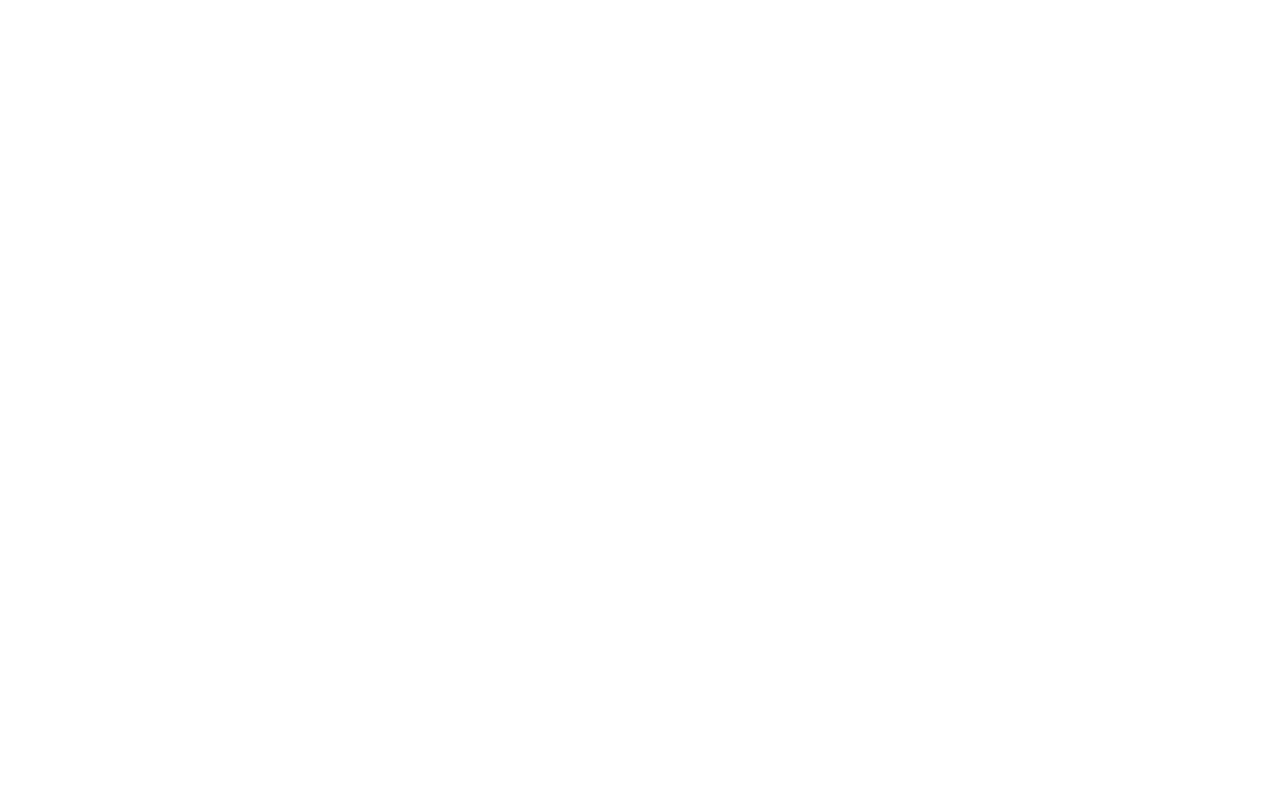
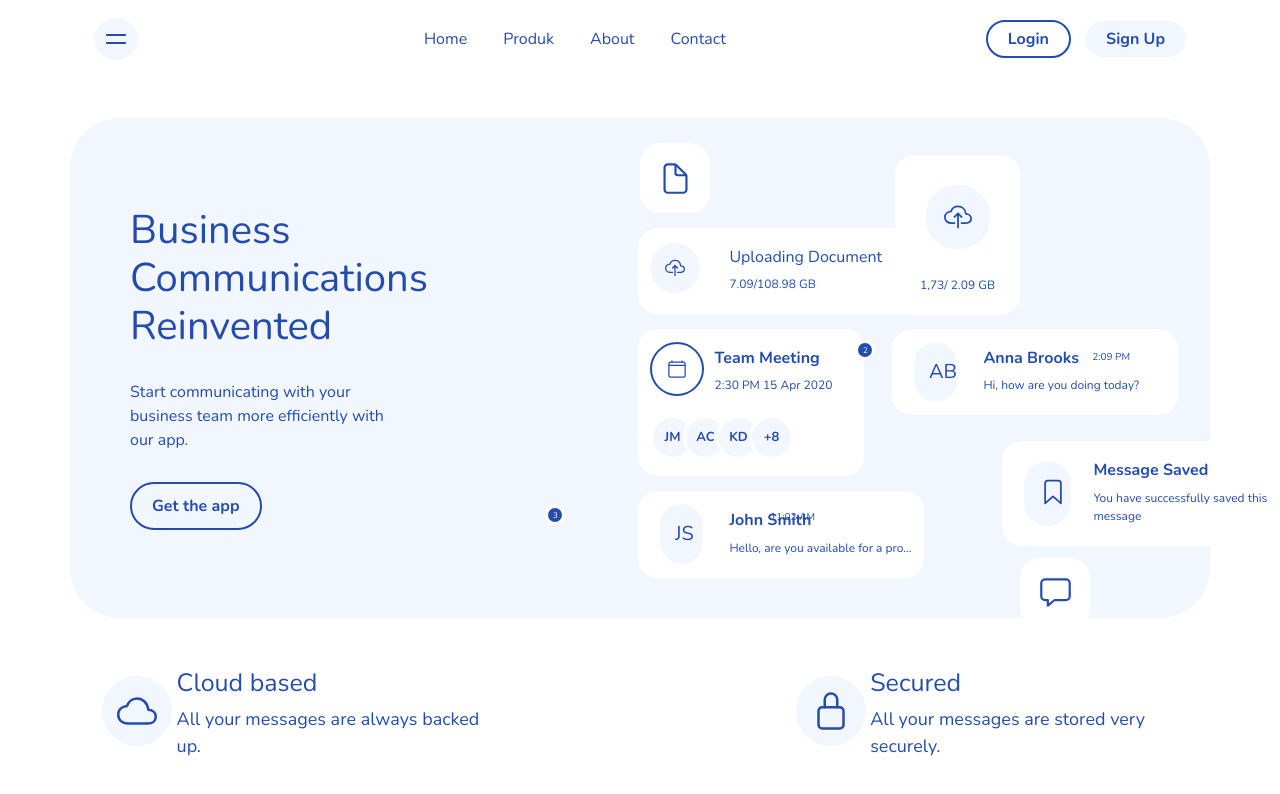
Before and after one commit to Hasnarv/Hactiv8-Final-Project-Kel.1, a plain HTML site: page Final Project 2/index.html in a window 1280 px wide. Drawn offline with nearby package versions, Linux system fonts and the light colour scheme.

Commit message:
add navbar, banner, extra-info

```diff
--- a/Final Project 2/index.html
+++ b/Final Project 2/index.html
@@ -1,60 +1,176 @@
 <!doctype html>
 <html lang="en">
-  <head>
-    <!-- Required meta tags -->
-    <meta charset="utf-8">
-    <meta name="viewport" content="width=device-width, initial-scale=1, shrink-to-fit=no">
 
-    <!-- Bootstrap CSS -->
-    <link rel="stylesheet" href="https://cdn.jsdelivr.net/npm/bootstrap@4.6.2/dist/css/bootstrap.min.css" integrity="sha384-xOolHFLEh07PJGoPkLv1IbcEPTNtaed2xpHsD9ESMhqIYd0nLMwNLD69Npy4HI+N" crossorigin="anonymous">
+<head>
+  <meta charset="utf-8">
+  <meta name="viewport" content="width=device-width, initial-scale=1">
+  <title>Bootstrap demo</title>
+  <link href="https://cdn.jsdelivr.net/npm/bootstrap@5.2.2/dist/css/bootstrap.min.css" rel="stylesheet"
+    integrity="sha384-Zenh87qX5JnK2Jl0vWa8Ck2rdkQ2Bzep5IDxbcnCeuOxjzrPF/et3URy9Bv1WTRi" crossorigin="anonymous">
 
-    <link rel="preconnect" href="https://fonts.googleapis.com">
-    <link rel="preconnect" href="https://fonts.gstatic.com" crossorigin>
-    <link href="https://fonts.googleapis.com/css2?family=Nunito:wght@700&display=swap" rel="stylesheet">
+  <!-- Font -->
+  <link rel="preconnect" href="https://fonts.googleapis.com">
+  <link rel="preconnect" href="https://fonts.gstatic.com" crossorigin>
+  <link href="https://fonts.googleapis.com/css2?family=Nunito:wght@400;700&display=swap" rel="stylesheet">
 
-    <title>Startup UI</title>
-  </head>
+  <link rel="stylesheet" href="style.css">
+</head>
 
-  <body>
+<body>
+  <div class="container">
+    <!-- NAVBAR -->
+    <nav class="navbar navbar-expand-lg">
+      <div class="container-fluid text-center">
+        <a class="navbar-brand" href="#">
+          <img src="img/icon-menu.png" alt="">
+        </a>
+        <div class="collapse navbar-collapse" id="navbarSupportedContent">
+          <ul class="navbar-nav me-auto mb-2 mb-lg-0">
+            <li class="nav-item">
+              <a class="nav-link" aria-current="page" href="#">Home</a>
+            </li>
+            <li class="nav-item">
+              <a class="nav-link" href="#">Produk</a>
+            </li>
+            <li class="nav-item">
+              <a class="nav-link" href="#">About</a>
+            </li>
+            <li class="nav-item">
+              <a class="nav-link" href="#">Contact</a>
+            </li>
+          </ul>
+        </div>
+        <div class="button">
+          <button class="btn btn-signin" type="submit">Login</button>
+          <button class="btn btn-signup" type="submit">Sign Up</button>
+        </div>
+      </div>
+    </nav> <!-- END NAVBAR -->
 
+    <!-- BANNER -->
+    <div class="row banner align-items-center">
+      <div class="col-4 left-side">
+        <h1 class="bold">Business Communications Reinvented</h1>
+        <p>Start communicating with your business team more efficiently with our app.</p>
+        <button class="btn-getTheApp">Get the app</button>
+      </div>
+      <div class="col-8 right-side">
+        <div class="row">
+          <div class="col-12">
+            <div class="card card-small">
+              <ion-icon class="icon-kecil" name="document-outline"></ion-icon>
+            </div>
+          </div>
+          <div class="col-6">
+            <div class="row card-main uploading">
+              <div class="col-3 align-self-center">
+                <ion-icon class="icon-card" name="cloud-upload-outline"></ion-icon>
+              </div>
+              <div class="col-9 ket-card align-self-center">
+                <h6 class="bold">Uploading Document</h6>
+                <p>7.09/108.98 GB</p>
+              </div>
+            </div>
+          </div>
+          <div class="col-6">
+            <div class="card-cloud text-center">
+              <ion-icon class="icon-cloud" name="cloud-upload-outline"></ion-icon>
+              <p class="text-center">1,73/ 2.09 GB</p>
+            </div>
+          </div>
+          <div class="col-6">
+            <div class="team-meeting">
+              <div class="row card-main meeting">
+                <div class="col-3 align-self-center">
+                  <ion-icon class="icon-card" name="calendar-clear-outline"></ion-icon>
+                </div>
+                <div class="col-9 ket-card align-self-center">
+                  <h6><b>Team Meeting</b></h6>
+                  <p>2:30 PM 15 Apr 2020</p>
+                </div>
+              </div>
+              <div class="person d-flex ps-4 pb-3">
+                <div class="item-person">JM</div>
+                <div class="item-person">AC</div>
+                <div class="item-person">KD</div>
+                <div class="item-person">+8</div>
+              </div>
+            </div>
+          </div>
+          <div class="col-6">
+            <div class="row card-main ab">
+              <div class="col-3 align-self-center">
+                <div class="icon-card">AB</div>
+                <div class="notif">2</div>
+              </div>
+              <div class="col-9 ket-card align-self-center">
+                <h6><b>Anna Brooks</b></h6>
+                <p>Hi, how are you doing today?</p>
+                <p class="time">2:09 PM</p>
+              </div>
+            </div>
+          </div>
+          <div class="col-6">
+            <div class="row card-main js">
+              <div class="col-3 align-self-center">
+                <div class="icon-card">JS</div>
+                <div class="notif">3</div>
+              </div>
+              <div class="col-9 ket-card align-self-center">
+                <h6><b>John Smith</b></h6>
+                <p>Hello, are you available for a pro...</p>
+                <p class="time">11:02 AM</p>
+              </div>
+            </div>
+          </div>
+          <div class="col-6">
+            <div class="row card-main ms">
+              <div class="col-3 align-self-center">
+                <div class="icon-card"><ion-icon name="bookmark-outline"></ion-icon></div>
+              </div>
+              <div class="col-9 ket-card align-self-center">
+                <h6><b>Message Saved</b></h6>
+                <p>You have successfully saved this message</p>
+              </div>
+            </div>
+          </div>
+          <div class="col-12">
+            <div class="card card-small chat">
+              <ion-icon class="icon-kecil" name="chatbox-outline"></ion-icon>
+            </div>
+          </div>
+        </div>
+      </div>
+    </div> <!-- END BANNER -->
 
+    <!-- EXTRA INFO -->
+    <div class="extra-info d-flex justify-content-between">
+      <div class="row card-main cloud-based">
+        <div class="col-3 align-self-center">
+          <ion-icon class="icon-card" name="cloud-outline"></ion-icon>
+        </div>
+        <div class="col-9 ket-card align-self-center">
+          <h6 class="bold">Cloud based</h6>
+          <p>All your messages are always backed up.</p>
+        </div>
+      </div>
+      <div class="row card-main secured">
+        <div class="col-3 align-self-center">
+          <ion-icon class="icon-card" name="lock-closed-outline"></ion-icon>
+        </div>
+        <div class="col-9 ket-card align-self-center">
+          <h6 class="bold">Secured</h6>
+          <p>All your messages are stored very securely.</p>
+        </div>
+      </div>
+    </div>
+  </div>
 
+  <script src="https://cdn.jsdelivr.net/npm/bootstrap@5.2.2/dist/js/bootstrap.bundle.min.js"
+    integrity="sha384-OERcA2EqjJCMA+/3y+gxIOqMEjwtxJY7qPCqsdltbNJuaOe923+mo//f6V8Qbsw3"
+    crossorigin="anonymous"></script>
+  <script type="module" src="https://unpkg.com/ionicons@5.5.2/dist/ionicons/ionicons.esm.js"></script>
+  <script nomodule src="https://unpkg.com/ionicons@5.5.2/dist/ionicons/ionicons.js"></script>
+</body>
 
-
-
-
-
-
-
-
-
-
-
-
-
-
-
-
-
-
-
-
-
-
-
-
-
-    <!-- Optional JavaScript; choose one of the two! -->
-
-    <!-- Option 1: jQuery and Bootstrap Bundle (includes Popper) -->
-    <script src="https://cdn.jsdelivr.net/npm/jquery@3.5.1/dist/jquery.slim.min.js" integrity="sha384-DfXdz2htPH0lsSSs5nCTpuj/zy4C+OGpamoFVy38MVBnE+IbbVYUew+OrCXaRkfj" crossorigin="anonymous"></script>
-    <script src="https://cdn.jsdelivr.net/npm/bootstrap@4.6.2/dist/js/bootstrap.bundle.min.js" integrity="sha384-Fy6S3B9q64WdZWQUiU+q4/2Lc9npb8tCaSX9FK7E8HnRr0Jz8D6OP9dO5Vg3Q9ct" crossorigin="anonymous"></script>
-
-    <!-- Option 2: Separate Popper and Bootstrap JS -->
-    <!--
-    <script src="https://cdn.jsdelivr.net/npm/jquery@3.5.1/dist/jquery.slim.min.js" integrity="sha384-DfXdz2htPH0lsSSs5nCTpuj/zy4C+OGpamoFVy38MVBnE+IbbVYUew+OrCXaRkfj" crossorigin="anonymous"></script>
-    <script src="https://cdn.jsdelivr.net/npm/popper.js@1.16.1/dist/umd/popper.min.js" integrity="sha384-9/reFTGAW83EW2RDu2S0VKaIzap3H66lZH81PoYlFhbGU+6BZp6G7niu735Sk7lN" crossorigin="anonymous"></script>
-    <script src="https://cdn.jsdelivr.net/npm/bootstrap@4.6.2/dist/js/bootstrap.min.js" integrity="sha384-+sLIOodYLS7CIrQpBjl+C7nPvqq+FbNUBDunl/OZv93DB7Ln/533i8e/mZXLi/P+" crossorigin="anonymous"></script>
-    -->
-  </body>
 </html>
--- /dev/null
+++ b/Final Project 2/style.css
@@ -0,0 +1,224 @@
+body {
+    font-family: nunito;
+}
+/* ========== Navbar ========== */
+.navbar {
+    margin-top: 10px;
+}
+.navbar-brand {
+    background-color: #F2F6FF;
+    padding: 0 12px 12px 12px;
+    border-radius: 100%;
+}
+.navbar-brand img {
+    margin-top: 10px;
+}
+.navbar-nav {
+    margin: auto;
+}
+.nav-item a {
+    margin-left: 20px;
+    color: #234CAD;
+    font-weight: 400;
+}
+.btn {
+    border-radius: 30px;
+    padding: 5px 20px;
+    margin-left: 10px;
+    color: #234CAD;
+    font-weight: 700;
+}
+.btn.btn-signin {
+    border: 2px solid #234CAD;
+}
+.btn.btn-signup {
+    background-color: #F2F6FF;
+}
+
+/* ========== BANNER ============= */
+.banner {
+    margin-top: 50px;
+    border-radius: 50px;
+    height: 500px;
+    background-color: #F2F6FF;
+}
+.left-side, .right-side {
+    padding: 60px;
+}
+.left-side h1, .left-side p {
+    color: #234CAD;
+    margin-bottom: 30px;
+}
+.left-side button {
+    background-color: transparent;
+    color: #234CAD;
+    font-weight: 700;
+    border: 2px solid #234CAD;
+    border-radius: 30px;
+    padding: 10px 20px;
+}
+.right-side {
+    height: 500px;
+    padding-left: 200px;
+    margin-top: -70px;
+}
+.col-12, .col-6 {
+    margin-bottom: 15px;
+}
+.card {
+    border: none;
+}
+.card-small {
+    height: 70px;
+    width: 70px;
+    border-radius: 20px;
+    margin-left: -10px;
+}
+.icon-kecil {
+    margin: auto;
+    font-size: 35px;
+    padding: 10px;
+    color: #234CAD;
+}
+.icon-card{
+    border-radius: 35px;
+    font-size: 20px;
+    padding: 15px;
+    background-color: #F2F6FF;
+}
+.card-main {
+    background-color: white;
+    color: #234CAD;
+    width: 120%;
+    border-radius: 20px;
+}
+.ket-card {
+    padding: 20px 0 5px 20px;
+}
+.team-meeting{
+    background-color: white;
+    border-radius: 20px;
+    width: 95%;
+    margin-left: -12px;
+}
+.card-main.meeting{
+    margin: 0;
+    width: 100%;
+}
+.meeting .icon-card{
+    background-color: transparent;
+    border: 2px solid #234CAD;
+}
+.item-person{
+    background-color: #F2F6FF;
+    border: 3px solid white;
+    width: 45px;
+    height: 45px;
+    border-radius: 30px;
+    text-align: center;
+    padding-top: 10px;
+    margin-left: -12px;
+    color: #234CAD;
+    font-weight: 700;
+    font-size: 13px;
+}
+.card-cloud .icon-cloud {
+    font-size: 28px;
+    padding: 18px;
+    border-radius: 30px;
+    background-color: #F2F6FF;
+    color: #234CAD;
+}
+.card-cloud p {
+    font-size: 12px;
+    margin-top: 20px;
+    color: #234CAD;
+}
+.card-cloud {
+    background-color: white;
+    width: 125px;
+    height: 160px;
+    padding: 30px 0;
+    border-radius: 20px;
+    position: absolute;
+    top: 155px;
+    right: 260px;
+}
+.card-main.ab {
+    margin-left: -20px;
+
+}
+.ket-card p {
+    font-size: 12px;
+}
+.ket-card .time {
+    position: absolute;
+    font-size: 10px;
+}
+.ab .ket-card .time {
+    top: 350px;
+    right: 150px;
+}
+.js .ket-card .time {
+    top: 510px;
+    right: 465px;
+}
+.ab .icon-card, .js .icon-card{
+    width: 90%;
+    text-align: center;
+    margin-left: 10px;
+}
+.card-main .notif{
+    font-size: 8px;
+    position: absolute;
+    width: 20px;
+    height: 20px;
+    border-radius: 25px;
+    border: 3px solid white;
+    padding-left: 5px;
+    padding-top: 2px;
+    background-color: #234CAD;
+    color: white;
+}
+.card-main.ab .notif{
+    top: 340px;
+    right: 405px;
+}
+.card-main.js .notif{
+    top: 505px;
+    right: 715px;
+}
+.card-main.ms {
+    margin-top: -50px;
+    margin-left: 90px;
+}
+.ms .icon-card {
+    font-size: 28px;
+    text-align: center;
+    padding-top: 15px;
+    padding-bottom: 8px;
+    margin: 0 -10px 0 10px;
+}
+.card-small.chat {
+    margin-left: 370px;
+    margin-top: -35px;
+}
+
+/* EXTRA INFO */
+.extra-info .card-main {
+    margin-top: 30px;
+    width: 40%;
+}
+.extra-info .icon-card {
+    font-size: 40px;
+    margin-left: 20px;
+}
+.extra-info .ket-card {
+    margin-left: -25px;
+}
+.extra-info .ket-card h6 {
+    font-size: 25px;
+}
+.extra-info .ket-card p {
+    font-size: 18px;
+}
```
Also changed, not shown: Final Project 2/img/icon-banner-1.png (added), Final Project 2/img/icon-menu.png (added).
